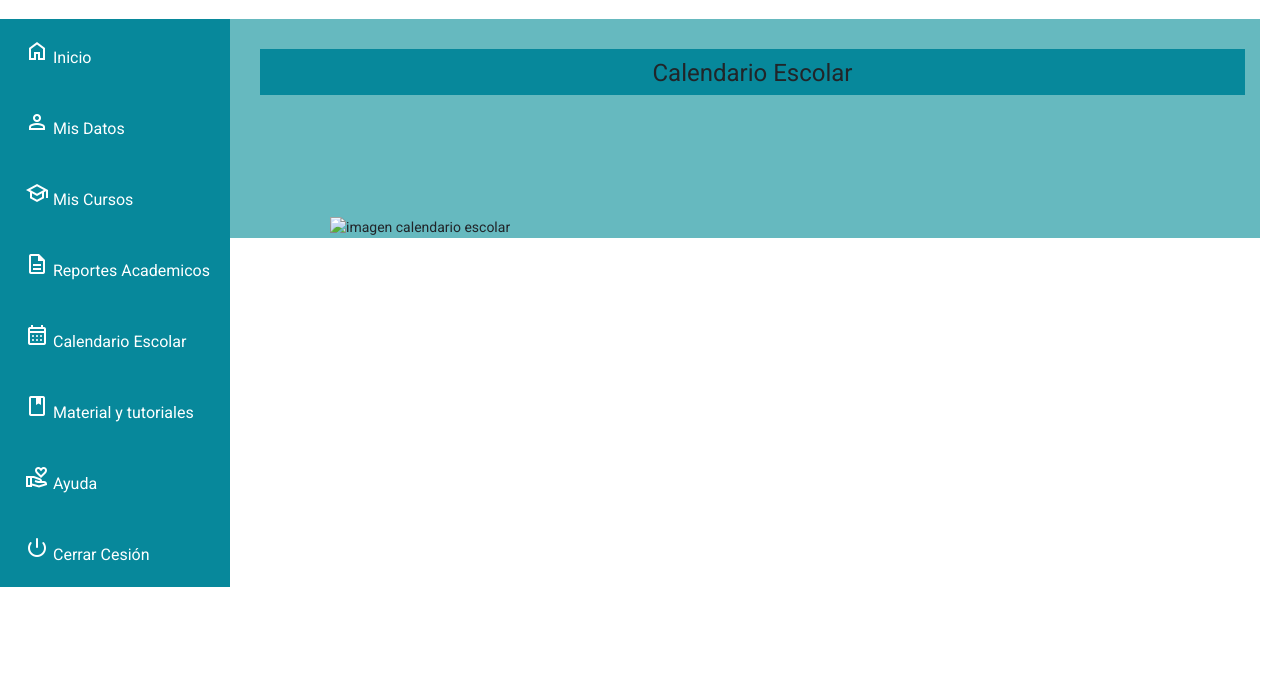
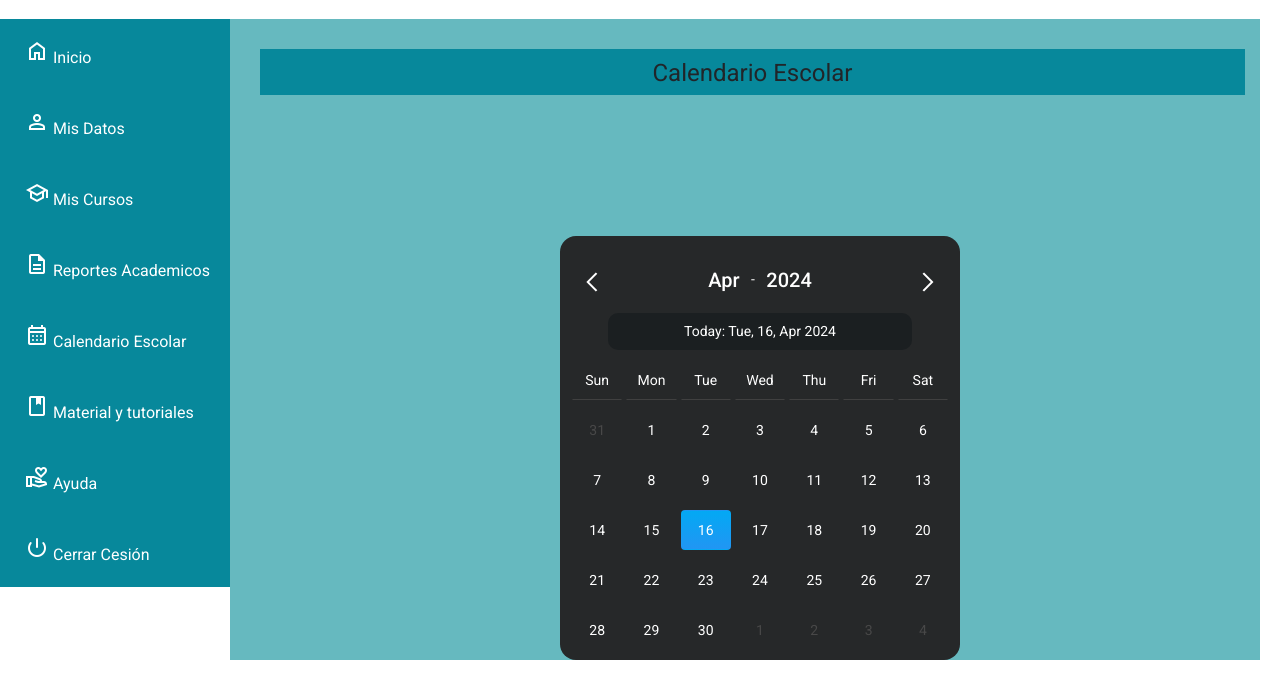
Before and after one commit to LorenaSuarez0609/PlataformaEscolar-Modulo-Profesor, a plain HTML site: page calendario.html in a window 1280 px wide. Shown: the part 66-764 px from the top of the page. Drawn offline with nearby package versions, Linux system fonts and the light colour scheme.

Commit message:
cambio en el calendario escolar

```diff
--- a/calendario.html
+++ b/calendario.html
@@ -130,8 +130,10 @@
             </div>
 
         </div>
-        <img class="img-calendario" src="./img/calendario-academico2024.png" alt="imagen calendario escolar">
+        <!--<img class="img-calendario" src="./img/calendario-academico2024.png" alt="imagen calendario escolar">-->
+        <div class="calendar"></div>
+
     </section>
-
+    <script src="./js/calendario.js"></script>
 </body>
 </html>
--- /dev/null
+++ b/js/calendario.js
@@ -0,0 +1,225 @@
+//check the console for date click event
+//Fixed day highlight
+//Added previous month and next month view
+
+function CalendarControl() {
+  const calendar = new Date();
+  const calendarControl = {
+    localDate: new Date(),
+    prevMonthLastDate: null,
+    calWeekDays: ["Sun", "Mon", "Tue", "Wed", "Thu", "Fri", "Sat"],
+    calMonthName: [
+      "Jan",
+      "Feb",
+      "Mar",
+      "Apr",
+      "May",
+      "Jun",
+      "Jul",
+      "Aug",
+      "Sep",
+      "Oct",
+      "Nov",
+      "Dec"
+    ],
+    daysInMonth: function (month, year) {
+      return new Date(year, month, 0).getDate();
+    },
+    firstDay: function () {
+      return new Date(calendar.getFullYear(), calendar.getMonth(), 1);
+    },
+    lastDay: function () {
+      return new Date(calendar.getFullYear(), calendar.getMonth() + 1, 0);
+    },
+    firstDayNumber: function () {
+      return calendarControl.firstDay().getDay() + 1;
+    },
+    lastDayNumber: function () {
+      return calendarControl.lastDay().getDay() + 1;
+    },
+    getPreviousMonthLastDate: function () {
+      let lastDate = new Date(
+        calendar.getFullYear(),
+        calendar.getMonth(),
+        0
+      ).getDate();
+      return lastDate;
+    },
+    navigateToPreviousMonth: function () {
+      calendar.setMonth(calendar.getMonth() - 1);
+      calendarControl.attachEventsOnNextPrev();
+    },
+    navigateToNextMonth: function () {
+      calendar.setMonth(calendar.getMonth() + 1);
+      calendarControl.attachEventsOnNextPrev();
+    },
+    navigateToCurrentMonth: function () {
+      let currentMonth = calendarControl.localDate.getMonth();
+      let currentYear = calendarControl.localDate.getFullYear();
+      calendar.setMonth(currentMonth);
+      calendar.setYear(currentYear);
+      calendarControl.attachEventsOnNextPrev();
+    },
+    displayYear: function () {
+      let yearLabel = document.querySelector(".calendar .calendar-year-label");
+      yearLabel.innerHTML = calendar.getFullYear();
+    },
+    displayMonth: function () {
+      let monthLabel = document.querySelector(
+        ".calendar .calendar-month-label"
+      );
+      monthLabel.innerHTML = calendarControl.calMonthName[calendar.getMonth()];
+    },
+    selectDate: function (e) {
+      console.log(
+        `${e.target.textContent} ${
+          calendarControl.calMonthName[calendar.getMonth()]
+        } ${calendar.getFullYear()}`
+      );
+    },
+    plotSelectors: function () {
+      document.querySelector(
+        ".calendar"
+      ).innerHTML += `<div class="calendar-inner"><div class="calendar-controls">
+        <div class="calendar-prev"><a href="#"><svg xmlns="http://www.w3.org/2000/svg" width="128" height="128" viewBox="0 0 128 128"><path fill="#666" d="M88.2 3.8L35.8 56.23 28 64l7.8 7.78 52.4 52.4 9.78-7.76L45.58 64l52.4-52.4z"/></svg></a></div>
+        <div class="calendar-year-month">
+        <div class="calendar-month-label"></div>
+        <div>-</div>
+        <div class="calendar-year-label"></div>
+        </div>
+        <div class="calendar-next"><a href="#"><svg xmlns="http://www.w3.org/2000/svg" width="128" height="128" viewBox="0 0 128 128"><path fill="#666" d="M38.8 124.2l52.4-52.42L99 64l-7.77-7.78-52.4-52.4-9.8 7.77L81.44 64 29 116.42z"/></svg></a></div>
+        </div>
+        <div class="calendar-today-date">Today:
+          ${calendarControl.calWeekDays[calendarControl.localDate.getDay()]},
+          ${calendarControl.localDate.getDate()},
+          ${calendarControl.calMonthName[calendarControl.localDate.getMonth()]}
+          ${calendarControl.localDate.getFullYear()}
+        </div>
+        <div class="calendar-body"></div></div>`;
+    },
+    plotDayNames: function () {
+      for (let i = 0; i < calendarControl.calWeekDays.length; i++) {
+        document.querySelector(
+          ".calendar .calendar-body"
+        ).innerHTML += `<div>${calendarControl.calWeekDays[i]}</div>`;
+      }
+    },
+    plotDates: function () {
+      document.querySelector(".calendar .calendar-body").innerHTML = "";
+      calendarControl.plotDayNames();
+      calendarControl.displayMonth();
+      calendarControl.displayYear();
+      let count = 1;
+      let prevDateCount = 0;
+
+      calendarControl.prevMonthLastDate = calendarControl.getPreviousMonthLastDate();
+      let prevMonthDatesArray = [];
+      let calendarDays = calendarControl.daysInMonth(
+        calendar.getMonth() + 1,
+        calendar.getFullYear()
+      );
+      // dates of current month
+      for (let i = 1; i < calendarDays; i++) {
+        if (i < calendarControl.firstDayNumber()) {
+          prevDateCount += 1;
+          document.querySelector(
+            ".calendar .calendar-body"
+          ).innerHTML += `<div class="prev-dates"></div>`;
+          prevMonthDatesArray.push(calendarControl.prevMonthLastDate--);
+        } else {
+          document.querySelector(
+            ".calendar .calendar-body"
+          ).innerHTML += `<div class="number-item" data-num=${count}><a class="dateNumber" href="#">${count++}</a></div>`;
+        }
+      }
+      //remaining dates after month dates
+      for (let j = 0; j < prevDateCount + 1; j++) {
+        document.querySelector(
+          ".calendar .calendar-body"
+        ).innerHTML += `<div class="number-item" data-num=${count}><a class="dateNumber" href="#">${count++}</a></div>`;
+      }
+      calendarControl.highlightToday();
+      calendarControl.plotPrevMonthDates(prevMonthDatesArray);
+      calendarControl.plotNextMonthDates();
+    },
+    attachEvents: function () {
+      let prevBtn = document.querySelector(".calendar .calendar-prev a");
+      let nextBtn = document.querySelector(".calendar .calendar-next a");
+      let todayDate = document.querySelector(".calendar .calendar-today-date");
+      let dateNumber = document.querySelectorAll(".calendar .dateNumber");
+      prevBtn.addEventListener(
+        "click",
+        calendarControl.navigateToPreviousMonth
+      );
+      nextBtn.addEventListener("click", calendarControl.navigateToNextMonth);
+      todayDate.addEventListener(
+        "click",
+        calendarControl.navigateToCurrentMonth
+      );
+      for (var i = 0; i < dateNumber.length; i++) {
+          dateNumber[i].addEventListener(
+            "click",
+            calendarControl.selectDate,
+            false
+          );
+      }
+    },
+    highlightToday: function () {
+      let currentMonth = calendarControl.localDate.getMonth() + 1;
+      let changedMonth = calendar.getMonth() + 1;
+      let currentYear = calendarControl.localDate.getFullYear();
+      let changedYear = calendar.getFullYear();
+      if (
+        currentYear === changedYear &&
+        currentMonth === changedMonth &&
+        document.querySelectorAll(".number-item")
+      ) {
+        document
+          .querySelectorAll(".number-item")
+          [calendar.getDate() - 1].classList.add("calendar-today");
+      }
+    },
+    plotPrevMonthDates: function(dates){
+      dates.reverse();
+      for(let i=0;i<dates.length;i++) {
+          if(document.querySelectorAll(".prev-dates")) {
+              document.querySelectorAll(".prev-dates")[i].textContent = dates[i];
+          }
+      }
+    },
+    plotNextMonthDates: function(){
+     let childElemCount = document.querySelector('.calendar-body').childElementCount;
+     //7 lines
+     if(childElemCount > 42 ) {
+         let diff = 49 - childElemCount;
+         calendarControl.loopThroughNextDays(diff);
+     }
+
+     //6 lines
+     if(childElemCount > 35 && childElemCount <= 42 ) {
+      let diff = 42 - childElemCount;
+      calendarControl.loopThroughNextDays(42 - childElemCount);
+     }
+
+    },
+    loopThroughNextDays: function(count) {
+      if(count > 0) {
+          for(let i=1;i<=count;i++) {
+              document.querySelector('.calendar-body').innerHTML += `<div class="next-dates">${i}</div>`;
+          }
+      }
+    },
+    attachEventsOnNextPrev: function () {
+      calendarControl.plotDates();
+      calendarControl.attachEvents();
+    },
+    init: function () {
+      calendarControl.plotSelectors();
+      calendarControl.plotDates();
+      calendarControl.attachEvents();
+    }
+  };
+  calendarControl.init();
+}
+
+const calendarControl = new CalendarControl();
--- a/styles/calendario.css
+++ b/styles/calendario.css
@@ -9,3 +9,163 @@
     height: 80%;
 
 }
+/*calendario anual*/
+@import url('https://fonts.googleapis.com/css2?family=IBM+Plex+Sans:wght@100;200;300;400;500;600;700&display=swap');
+
+:root {
+    --calendar-bg-color: #262829;
+    --calendar-font-color: #FFF;
+    --weekdays-border-bottom-color: #404040;
+    --calendar-date-hover-color: #505050;
+    --calendar-current-date-color: #1b1f21;
+    --calendar-today-color: linear-gradient(to bottom, #03a9f4, #2196f3);
+    --calendar-today-innerborder-color: transparent;
+    --calendar-nextprev-bg-color: transparent;
+    --next-prev-arrow-color : #FFF;
+    --calendar-border-radius: 16px;
+    --calendar-prevnext-date-color: #484848
+}
+
+* {
+    padding: 0;
+    margin: 0;
+}
+
+.calendar {
+    font-family: 'IBM Plex Sans', sans-serif;
+    position: relative;
+    max-width: 400px; /*change as per your design need */
+    min-width: 320px;
+    background: var(--calendar-bg-color);
+    color: var(--calendar-font-color);
+    margin: 20px auto;
+    box-sizing: border-box;
+    overflow: hidden;
+    font-weight: normal;
+    border-radius: var(--calendar-border-radius);
+}
+
+.calendar-inner {
+    padding: 10px 10px;
+}
+
+.calendar .calendar-inner .calendar-body {
+    display: grid;
+    grid-template-columns: repeat(7, 1fr);
+    text-align: center;
+}
+
+.calendar .calendar-inner .calendar-body div {
+    padding: 4px;
+    min-height: 30px;
+    line-height: 30px;
+    border: 1px solid transparent;
+    margin: 10px 2px 0px;
+}
+
+.calendar .calendar-inner .calendar-body div:nth-child(-n+7) {
+    border: 1px solid transparent;
+    border-bottom: 1px solid var(--weekdays-border-bottom-color);
+}
+
+.calendar .calendar-inner .calendar-body div:nth-child(-n+7):hover {
+    border: 1px solid transparent;
+    border-bottom: 1px solid var(--weekdays-border-bottom-color);
+}
+
+.calendar .calendar-inner .calendar-body div>a {
+    color: var(--calendar-font-color);
+    text-decoration: none;
+    display: flex;
+    justify-content: center;
+}
+
+.calendar .calendar-inner .calendar-body div:hover {
+    border: 1px solid var(--calendar-date-hover-color);
+    border-radius: 4px;
+}
+
+.calendar .calendar-inner .calendar-body div.empty-dates:hover {
+    border: 1px solid transparent;
+}
+
+.calendar .calendar-inner .calendar-controls {
+    display: grid;
+    grid-template-columns: repeat(3, 1fr);
+}
+
+.calendar .calendar-inner .calendar-today-date {
+    display: grid;
+    text-align: center;
+    cursor: pointer;
+    margin: 3px 0px;
+    background: var(--calendar-current-date-color);
+    padding: 8px 0px;
+    border-radius: 10px;
+    width: 80%;
+    margin: auto;
+}
+
+.calendar .calendar-inner .calendar-controls .calendar-year-month {
+    display: flex;
+    min-width: 100px;
+    justify-content: space-evenly;
+    align-items: center;
+}
+
+.calendar .calendar-inner .calendar-controls .calendar-next {
+    text-align: right;
+}
+
+.calendar .calendar-inner .calendar-controls .calendar-year-month .calendar-year-label,
+.calendar .calendar-inner .calendar-controls .calendar-year-month .calendar-month-label {
+    font-weight: 500;
+    font-size: 20px;
+}
+
+.calendar .calendar-inner .calendar-body .calendar-today {
+    background: var(--calendar-today-color);
+    border-radius: 4px;
+}
+
+.calendar .calendar-inner .calendar-body .calendar-today:hover {
+    border: 1px solid transparent;
+}
+
+.calendar .calendar-inner .calendar-body .calendar-today a {
+    outline: 2px solid var(--calendar-today-innerborder-color);
+}
+
+.calendar .calendar-inner .calendar-controls .calendar-next a,
+.calendar .calendar-inner .calendar-controls .calendar-prev a {
+    color: var(--calendar-font-color);
+    font-family: arial, consolas, sans-serif;
+    font-size: 26px;
+    text-decoration: none;
+    padding: 4px 12px;
+    display: inline-block;
+    background: var(--calendar-nextprev-bg-color);
+    margin: 10px 0 10px 0;
+}
+
+.calendar .calendar-inner .calendar-controls .calendar-next a svg,
+.calendar .calendar-inner .calendar-controls .calendar-prev a svg {
+    height: 20px;
+    width: 20px;
+}
+
+.calendar .calendar-inner .calendar-controls .calendar-next a svg path,
+.calendar .calendar-inner .calendar-controls .calendar-prev a svg path{
+    fill: var(--next-prev-arrow-color);
+}
+
+.calendar .calendar-inner .calendar-body .prev-dates,
+.calendar .calendar-inner .calendar-body .next-dates {
+    color: var(--calendar-prevnext-date-color);
+}
+
+.calendar .calendar-inner .calendar-body .prev-dates:hover,
+.calendar .calendar-inner .calendar-body .next-dates:hover {
+  border: 1px solid transparent;
+  pointer-events: none;
+}
```
